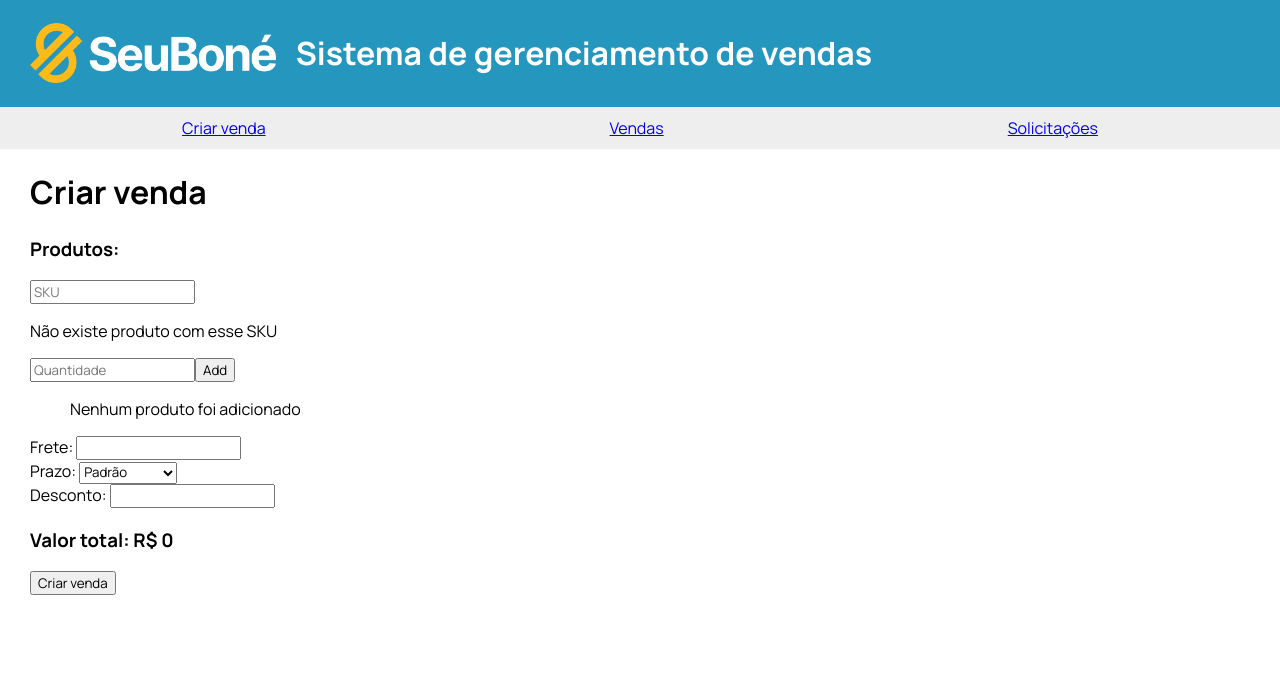
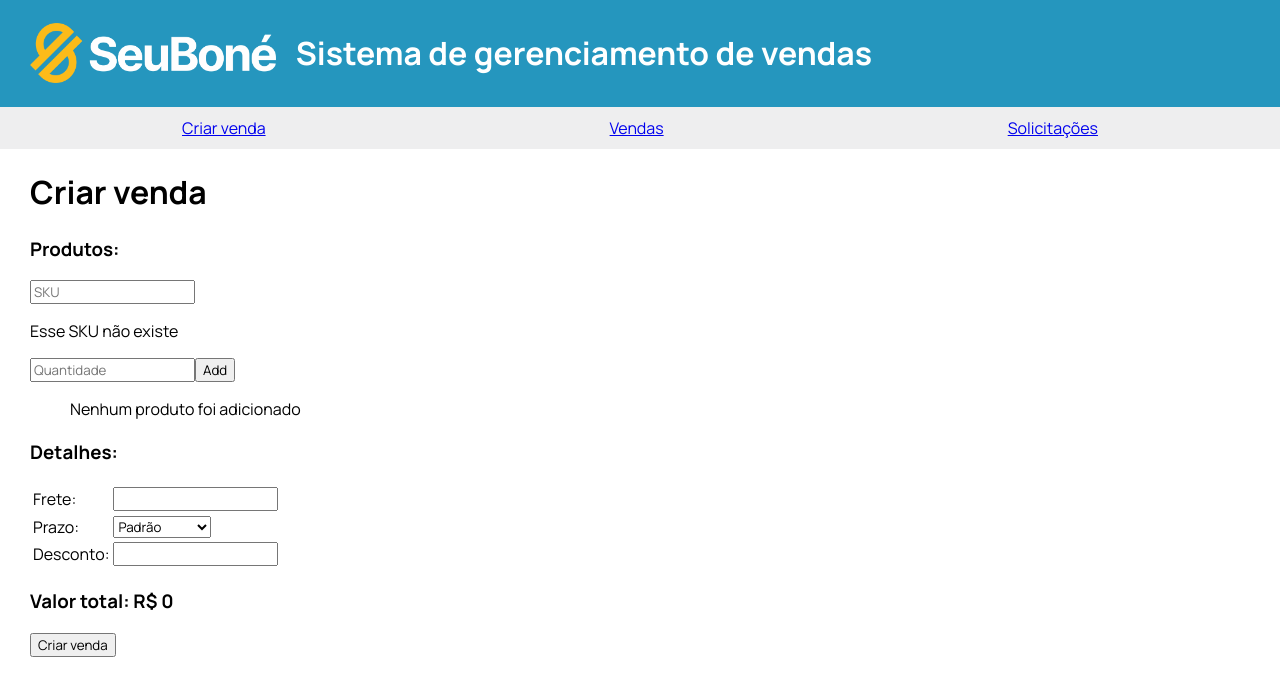
Before and after one commit to elsonfreire/case-seubone, a React (Vite) app: page / in a window 1280 px wide. Shown: the top 696 px of the page. Built offline with nearby package versions, Linux system fonts and the light colour scheme.

Commit message:
Create sale request

```diff
--- a/src/components/CreateSalePage.jsx
+++ b/src/components/CreateSalePage.jsx
@@ -1,5 +1,5 @@
 import { useEffect, useState } from "react";
-import { salesServices } from "../services/sales";
+import { requestsServices, salesServices } from "../services/sales";
 import {
   calculateMaxDiscount,
   calculateTotalPrice,
@@ -15,7 +15,7 @@ const ProductsForm = ({ products, setProducts }) => {
     event.preventDefault();
 
     if (!productsService.getProductBySku(newProductSku)) {
-      alert("Não existe produto com esse SKU");
+      alert("Esse SKU não existe");
       return;
     }
 
@@ -25,7 +25,7 @@ const ProductsForm = ({ products, setProducts }) => {
         return product.sku === newProductSku;
       })
     ) {
-      alert("SKU repetido");
+      alert("Esse SKU já foi adicionado");
       return;
     }
 
@@ -48,7 +48,7 @@ const ProductsForm = ({ products, setProducts }) => {
     const product = productsService.getProductBySku(newProductSku);
 
     if (!product) {
-      setNewProductDescription("Não existe produto com esse SKU");
+      setNewProductDescription("Esse SKU não existe");
       return;
     }
     setNewProductDescription(product.produto);
@@ -56,7 +56,6 @@ const ProductsForm = ({ products, setProducts }) => {
 
   return (
     <>
-      <h3>Produtos:</h3>
       <form onSubmit={addProduct}>
         <input
           value={newProductSku}
@@ -127,9 +126,11 @@ const Layout = () => {
         `desconto ${sale.discount} grande demais. maximo = ${maxDiscount}`
       );
 
-      alert(
-        "Desconto excedeu o permitido. Solicitação de venda criada com sucesso."
-      );
+      requestsServices.create(sale).then((response) => {
+        console.log(response);
+      });
+
+      alert("Desconto excedeu o permitido. Solicitação de venda foi enviada");
       return;
     }
 
@@ -163,19 +164,30 @@ const Layout = () => {
   return (
     <>
       <h1>Criar venda</h1>
+      <h3>Produtos:</h3>
       <ProductsForm products={products} setProducts={setProducts} />
       <Products products={products} />
+      <h3>Detalhes:</h3>
       <form onSubmit={createSale}>
-        <div>
+        <table>
+          <tbody>
+            <tr>
+              <td>
                 <label htmlFor="shipping">Frete: </label>
+              </td>
+              <td>
                 <input
                   value={shipping}
                   onChange={handleShippingChange}
                   id="shipping"
                 />
-        </div>
-        <div>
+              </td>
+            </tr>
+            <tr>
+              <td>
                 <label htmlFor="delivery">Prazo: </label>
+              </td>
+              <td>
                 <select
                   value={delivery}
                   onChange={handleDeliveryChange}
@@ -185,15 +197,22 @@ const Layout = () => {
                   <option value="turbo">Turbo</option>
                   <option value="super">Super Turbo</option>
                 </select>
-        </div>
-        <div>
+              </td>
+            </tr>
+            <tr>
+              <td>
                 <label htmlFor="discount">Desconto: </label>
+              </td>
+              <td>
                 <input
                   value={discount}
                   onChange={handleDiscountChange}
                   id="discount"
                 />
-        </div>
+              </td>
+            </tr>
+          </tbody>
+        </table>
         <h3>Valor total: R$ {saleValue}</h3>
         <button type="submit">Criar venda</button>
       </form>
```
Lines whose indentation alone changed are shown as unchanged.
